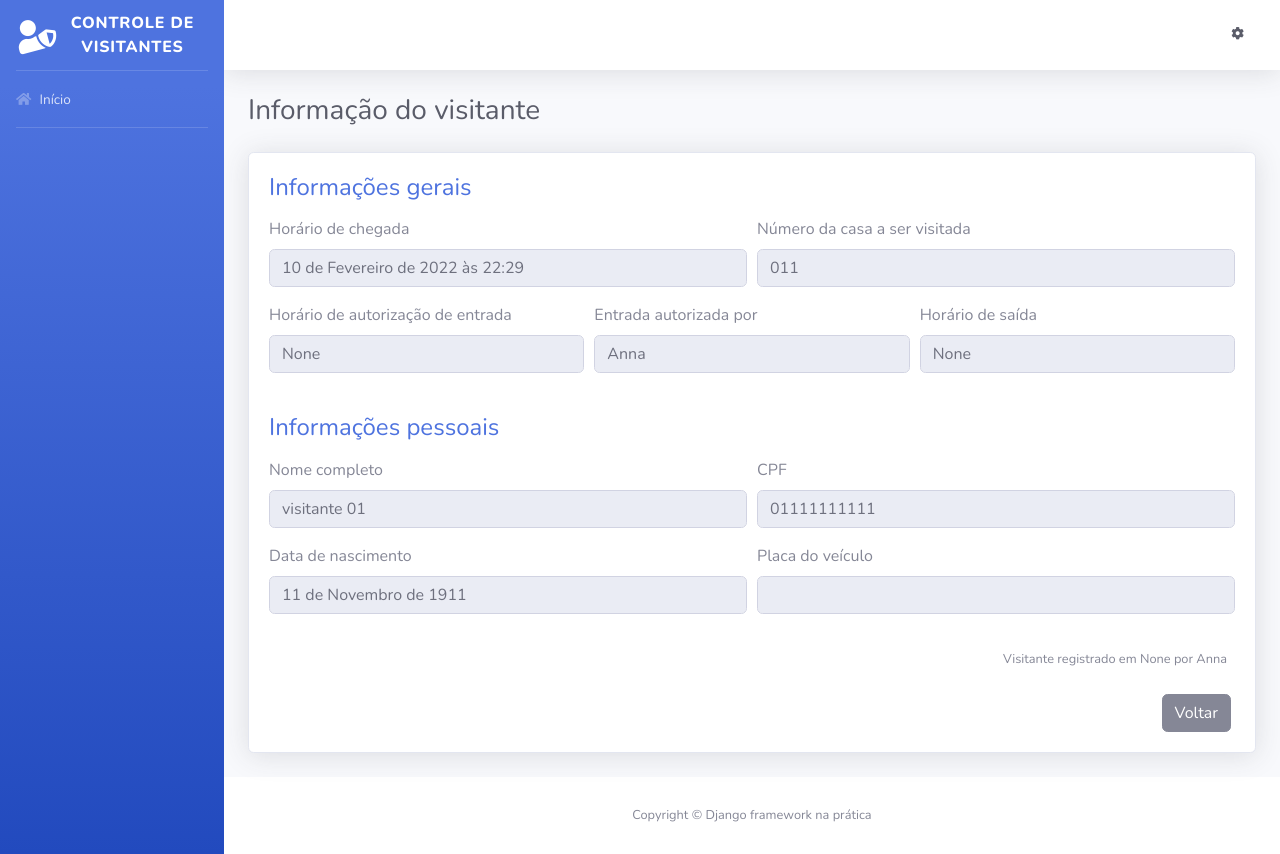
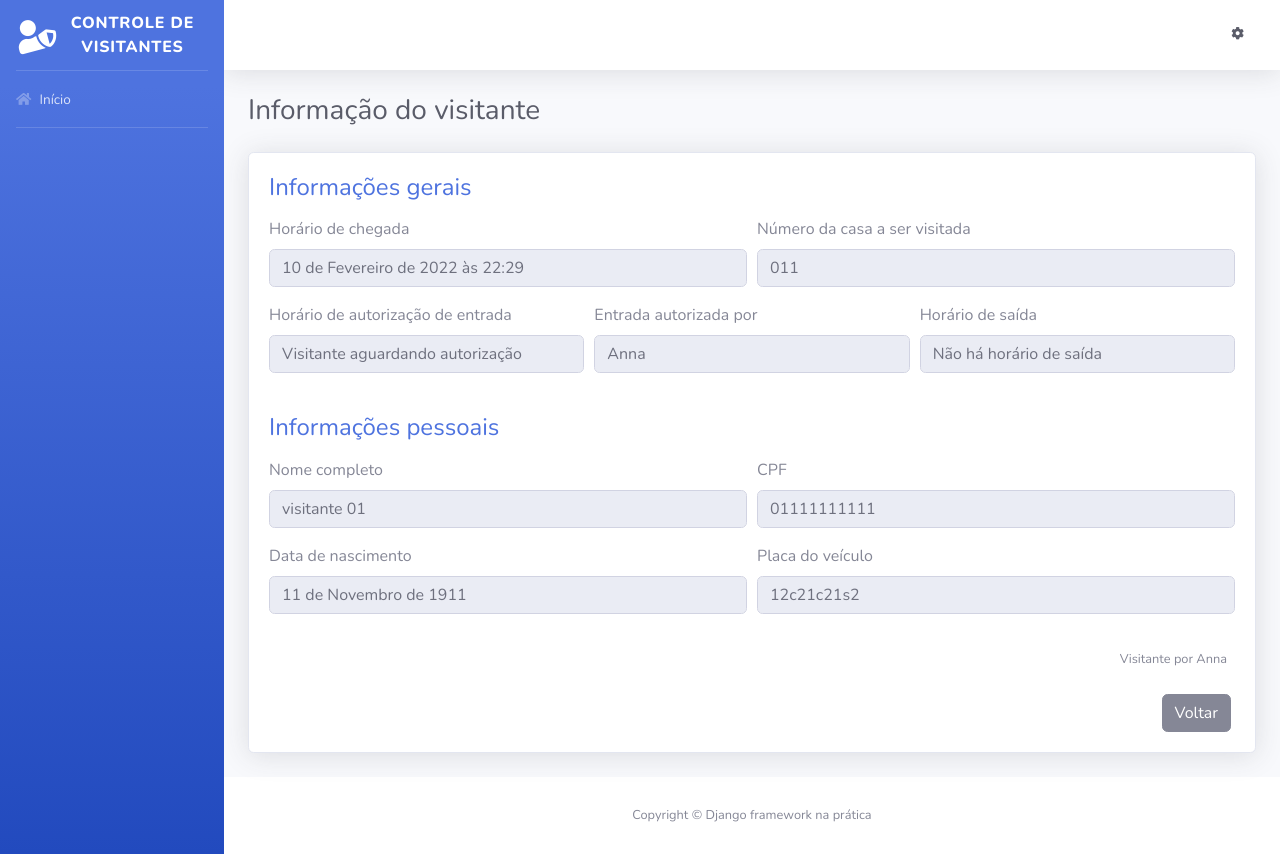
Before and after one commit to Luis-Felipe-N/Django, a Django app: page /visitante/2 in a window 1280 px wide. Run offline with Django 4.2, Linux system fonts and the light colour scheme; data comes from the database, SQL or seed files in the repository; both versions use the stored data as it was after the commit; some libraries are stand-ins or nearby versions.

Commit message:
adding status visitantes

```diff
--- a/controle_visitantes/urls.py
+++ b/controle_visitantes/urls.py
@@ -9,5 +9,5 @@ urlpatterns = [
     path('admin/', admin.site.urls),
     path('', index, name="index"),
     path('registrar', registrar_visitantes, name="registrar_visitantes"),
-    path('visitante/<id>', informacao_visitantes, name="informacao_visitante")
+    path('visitante/<int:id>', informacao_visitantes, name="informacao_visitante")
 ]
--- a/templates/base.html
+++ b/templates/base.html
@@ -1,4 +1,10 @@
 <!DOCTYPE html>
+
+{% comment %}
+
+    a tag {%%} é uma forma de usar algumas funcionalidade no html, como o for, if , operadores > < ==
+
+{% endcomment %}
 
 {% load static %}
 <!-- Essa tag permite usar arquivos no template -->
@@ -20,7 +26,7 @@
     <body id="page-top">
         <div id="wrapper">
             <ul class="navbar-nav bg-gradient-primary sidebar sidebar-dark accordion" id="accordionSidebar">
-                <a class="sidebar-brand d-flex align-items-center justify-content-center" href="#">
+                <a class="sidebar-brand d-flex align-items-center justify-content-center" href="{% url 'index' %}">
                     <div class="sidebar-brand-icon rotate-n-15">
                         <i class="fas fa-user-shield"></i>
                     </div>
@@ -31,7 +37,7 @@
                 <hr class="sidebar-divider my-0">
 
                 <li class="nav-item">
-                    <a class="nav-link" href="#">
+                    <a class="nav-link" href="{% url 'index' %}">
                         <i class="fas fa-home"></i>
                         <span>Início</span>
                     </a>
--- a/templates/informacoes_visitante.html
+++ b/templates/informacoes_visitante.html
@@ -18,29 +18,54 @@
                 <div class="form-row">
                     <div class="form-group col-md-6">
                         <label>Horário de chegada</label>
-                        <input type="text" class="form-control" value="{{ visitante.horario_chegada }}" disabled>
+                        <input
+                            type="text"
+                            class="form-control"
+                            value="{{ visitante.horario_chegada }}"
+                            disabled
+                        >
                     </div>
 
                     <div class="form-group col-md-6">
                         <label>Número da casa a ser visitada</label>
-                        <input type="text" class="form-control" value="{{ visitante.numero_casa }}" disabled>
+                        <input
+                            type="text"
+                            class="form-control"
+                            value="{{ visitante.numero_casa }}"
+                            disabled
+                        >
                     </div>
                 </div>
 
                 <div class="form-row">
                     <div class="form-group col-md-4">
                         <label>Horário de autorização de entrada</label>
-                        <input type="text" class="form-control" value="{{ visitante.horario_autorizacao }}" disabled>
+                        <input
+                            type="text"
+                            class="form-control"
+                            value="{{ visitante.get_horario_autorizacao }}"
+                            disabled
+                        >
                     </div>
 
                     <div class="form-group col-md-4">
                         <label>Entrada autorizada por</label>
-                        <input type="text" class="form-control" value="{{ visitante.registrado_por }}" disabled>
+                        <input
+                            type="text"
+                            class="form-control"
+                            value="{{ visitante.registrado_por }}"
+                            disabled
+                        >
                     </div>
 
                     <div class="form-group col-md-4">
                         <label>Horário de saída</label>
-                        <input type="text" class="form-control" value="{{ visitante.horario_saida }}" disabled>
+                        <input
+                            type="text"
+                            class="form-control"
+                            value="{{ visitante.get_horario_saida }}"
+                            disabled
+                        >
                     </div>
                 </div>
             </form>
@@ -53,36 +78,62 @@
                 <div class="form-row">
                     <div class="form-group col-md-6">
                         <label>Nome completo</label>
-                        <input type="text" class="form-control" value="{{ visitante.nome_completo }}" disabled>
+                        <input
+                            type="text"
+                            class="form-control"
+                            value="{{ visitante.nome_completo }}"
+                            disabled
+                        >
                     </div>
 
                     <div class="form-group col-md-6">
                         <label>CPF</label>
-                        <input type="text" class="form-control" value="{{ visitante.cpf }}" disabled>
+                        <input
+                            type="text"
+                            class="form-control"
+                            value="{{ visitante.cpf }}"
+                            disabled
+                        >
                     </div>
                 </div>
 
                 <div class="form-row">
                     <div class="form-group col-md-6">
                         <label>Data de nascimento</label>
-                        <input type="text" class="form-control" value="{{ visitante.data_nascimento }}" disabled>
+                        <input
+                            type="text"
+                            class="form-control"
+                            value="{{ visitante.data_nascimento }}"
+                            disabled
+                        >
                     </div>
 
                     <div class="form-group col-md-6">
                         <label>Placa do veículo</label>
-                        <input type="text" class="form-control" value="{{ visitante.placo_do_veiculo }}" disabled>
+                        <input
+                            type="text"
+                            class="form-control"
+                            value="{{ visitante.get_placa_veiculo }}"
+                            disabled
+                        >
                     </div>
                 </div>
             </form>
 
             <p class="mr-2 mt-3 mb-4 text-right">
-                <small>
-                    Visitante registrado em {{ visitante.horario_autorizacao }} por {{ visitante.registrado_por }}
-                </small>
+                {% if visitante.horario_autorizacao %}
+                    <small>
+                        Visitante registrado em {{ visitante.horario_autorizacao }} por {{ visitante.registrado_por }}
+                    </small>
+                {% else %}
+                    <small>
+                        Visitante por {{ visitante.registrado_por }}
+                    </small>
+                {% endif %}
             </p>
 
             <div class="mr-1 text-right">
-                <a href="#" class="btn btn-secondary text-white" type="button">
+                <a href="{% url 'index' %}" class="btn btn-secondary text-white" type="button">
                     <span class="text">Voltar</span>
                 </a>
             </div>
--- a/visitantes/forms.py
+++ b/visitantes/forms.py
@@ -25,3 +25,7 @@ class VisitanteForm( forms.ModelForm ):
                 "required": "O número da casa é obrigatório!"
             }
         }
+
+class AutorizaVisitanteForm(forms.ModelForm):
+    class Meta:
+        model = Visitante
--- a/visitantes/models.py
+++ b/visitantes/models.py
@@ -1,8 +1,23 @@
+import re
 from django.db import models
 
 # Create your models here.
 
 class Visitante(models.Model):
+
+    STATUS_VISITANTE = [
+        ("AGUARDANDO", "Aguardando finalização"),
+        ("EM_VISITA", "Em visita"),
+        ("FINALIZADO", "Visita finalizada")
+    ]
+
+    status = models.CharField(
+        verbose_name="Status do visitante",
+        max_length=10,
+        choices=STATUS_VISITANTE,
+        default="AGUARDANDO"
+    )
+
     nome_completo = models.CharField(
         verbose_name="Nome completo", max_length=194
     )
@@ -59,6 +74,31 @@ class Visitante(models.Model):
         blank=True,
         null=True,
     )
+
+    def get_horario_saida(self):
+        if self.horario_saida:
+            return self.horario_saida
+
+        return "Não há horário de saída"
+
+    def get_horario_autorizacao(self):
+        if self.horario_autorizacao:
+            return self.horario_autorizacao
+
+        return "Visitante aguardando autorização"
+
+    def get_placa_veiculo(self):
+        if self.placa_veiculo:
+            return self.placa_veiculo
+
+        return "Não há placa de veículo"
+
+    def get_morador_responsavel(self):
+        if self.morador_responsavel:
+            return self.morador_responsavel
+
+        return "Visitante aguardando autorização"
+
     class Meta:
         verbose_name = 'Visitante'
         verbose_name_plural = 'Visitantes'
```
Also changed, not shown: templates/index.html (+18 -5 lines), db.sqlite3, visitantes/migrations/0002_visitante_status.py (added).
